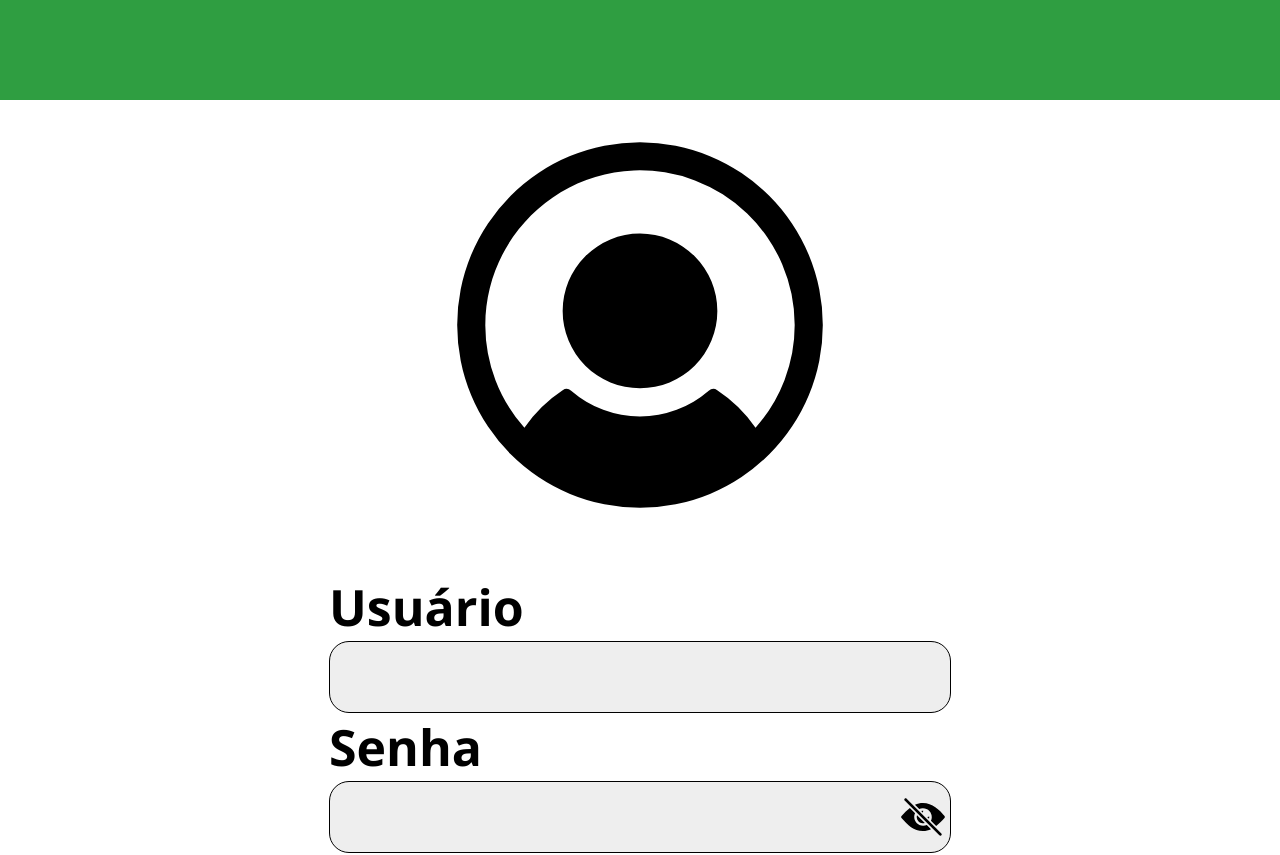
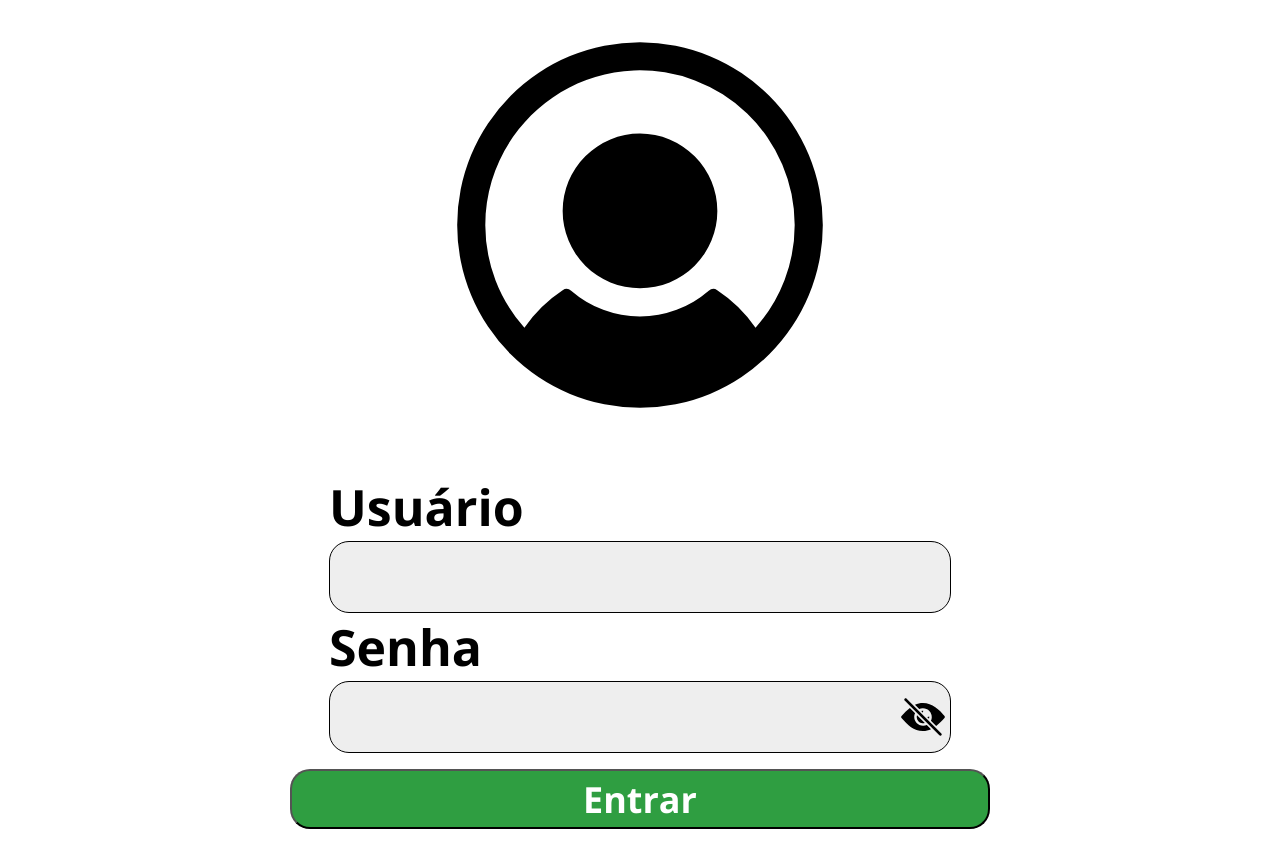
Before and after one commit to Web-LIA/SALETA-frontend, a React (Create React App) app: page /login in a window 1280 px wide. Shown: the top 855 px of the page. Built offline with nearby package versions, Linux system fonts and the light colour scheme.

Commit message:
fix: remover header temporario do login

```diff
--- a/src/App.css
+++ b/src/App.css
@@ -1,9 +1,4 @@
 *{
     margin: 0;
     padding: 0;
-}header{
-    width: 100%;
-    height: 100px;
-    background-color: #2F9E41;
-
 }
--- a/src/pages/Login.tsx
+++ b/src/pages/Login.tsx
@@ -43,9 +43,6 @@ const Login:React.FC<loginProps> = ({tipo})=>{
       };
     return (
         <>
-        <header>
-
-        </header>
         <Routes>
             <Route path="/" element =  {
                 <main className={style.login}>
```
